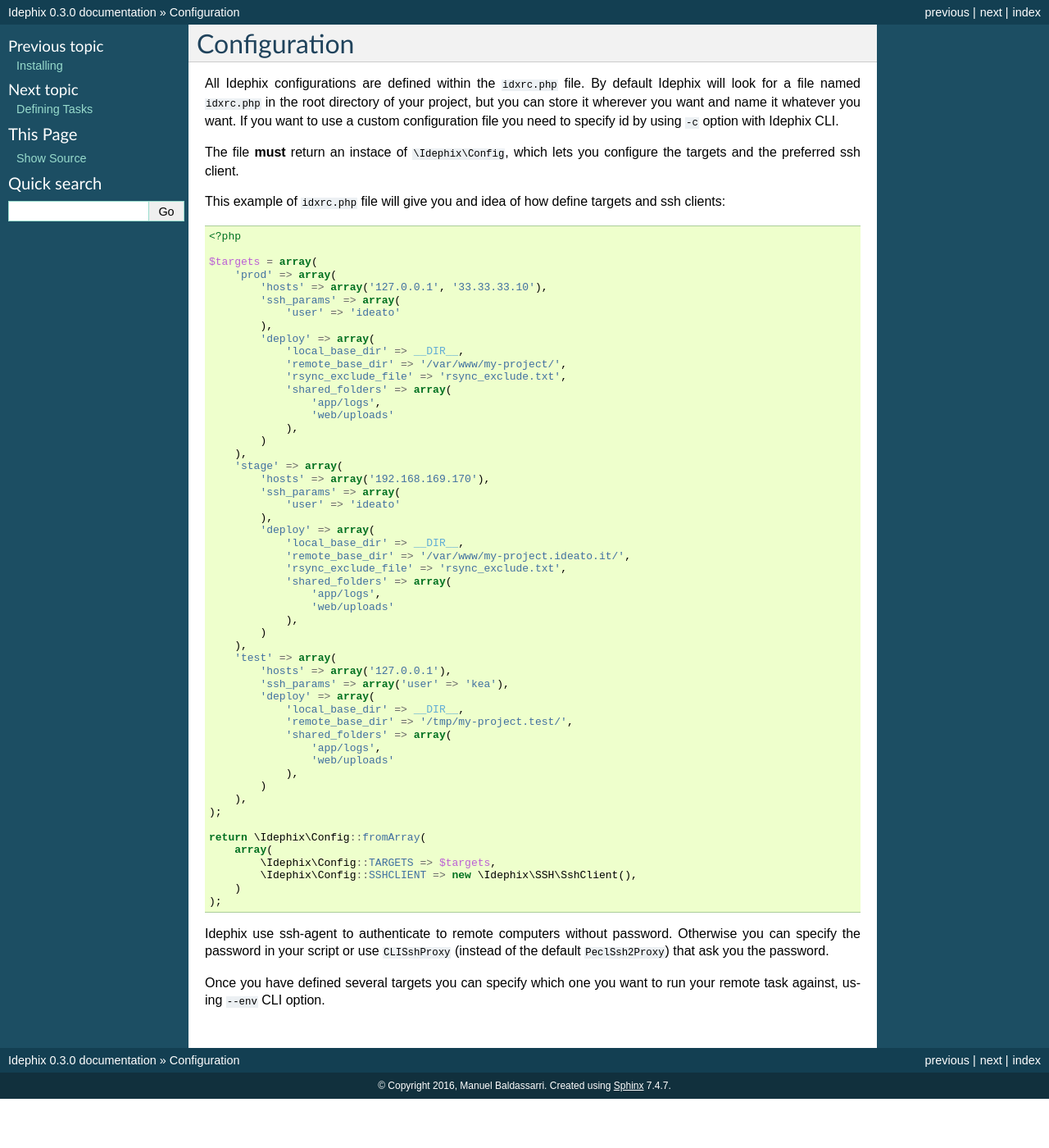
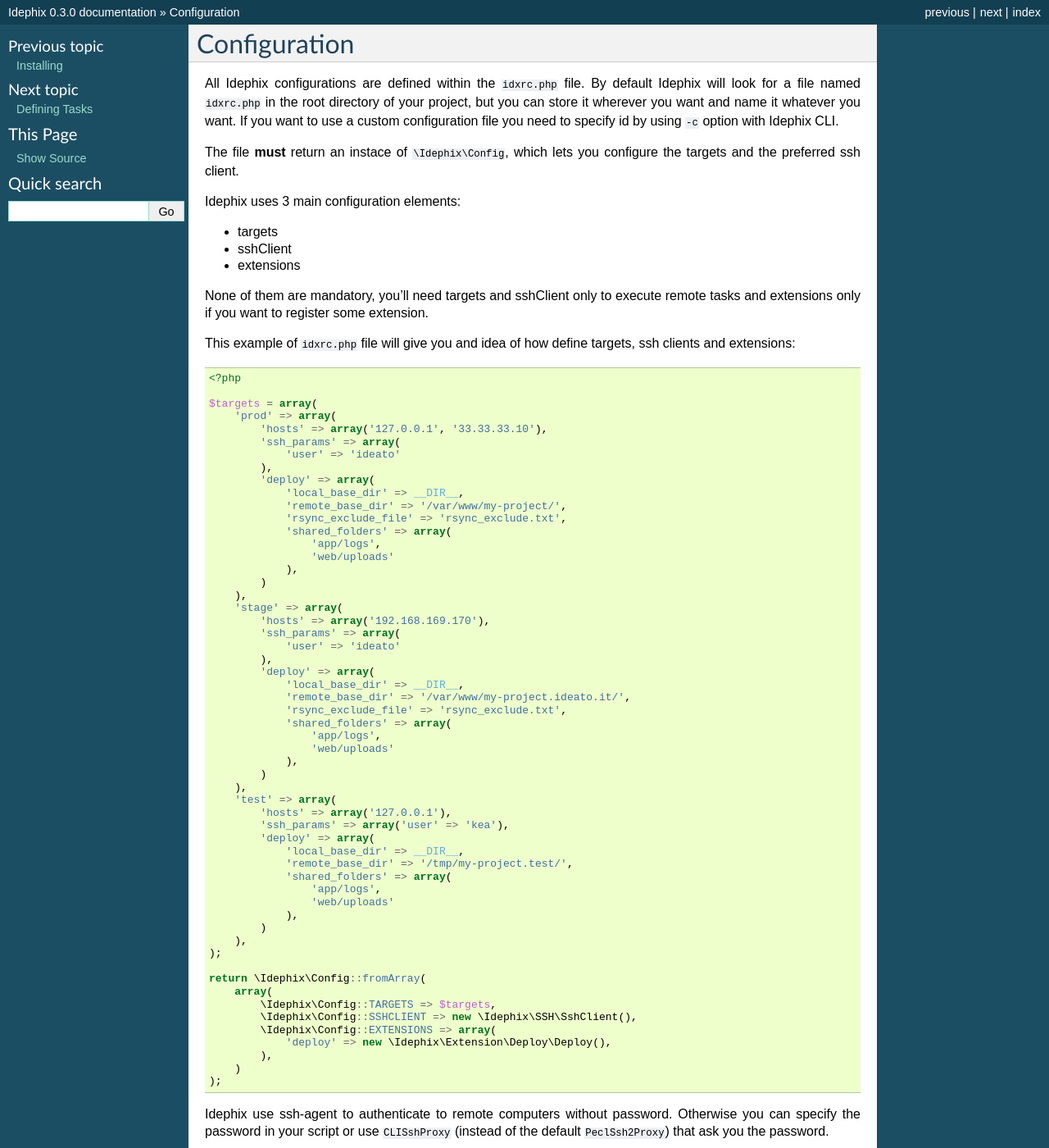
Before and after one commit to flowingis/Idephix, a Sphinx documentation site: the page built from docs/configuration.rst, in a window 1280 px wide and 1400 px high. Shown: the whole window at 82% size. Built offline with Sphinx 7.4.7, drawn with Linux system fonts in a browser that asks for light colours.

Commit message:
Add some docs about extensions configuration

```diff
--- a/docs/configuration.rst
+++ b/docs/configuration.rst
@@ -1,7 +1,7 @@
 .. _idx_config:
 
 Configuration
-*************
+=============
 
 All Idephix configurations are defined within the ``idxrc.php`` file.
 By default Idephix will look for a file named ``idxrc.php`` in the root
@@ -12,8 +12,17 @@
 The file **must** return an instace of ``\Idephix\Config``, which lets you
 configure the targets and the preferred ssh client.
 
-This example of ``idxrc.php`` file will give you and idea of how define targets
-and ssh clients:
+Idephix uses 3 main configuration elements:
+
+- targets
+- sshClient
+- extensions
+
+None of them are mandatory, you'll need targets and sshClient only to execute remote
+tasks and extensions only if you want to register some extension.
+
+This example of ``idxrc.php`` file will give you and idea of how define targets, ssh clients
+and extensions:
 
 .. code-block:: php
 
@@ -68,6 +77,9 @@
         array(
             \Idephix\Config::TARGETS => $targets,
             \Idephix\Config::SSHCLIENT => new \Idephix\SSH\SshClient(),
+            \Idephix\Config::EXTENSIONS => array(
+                'deploy' => new \Idephix\Extension\Deploy\Deploy(),
+            ),
         )
     );
 
```
